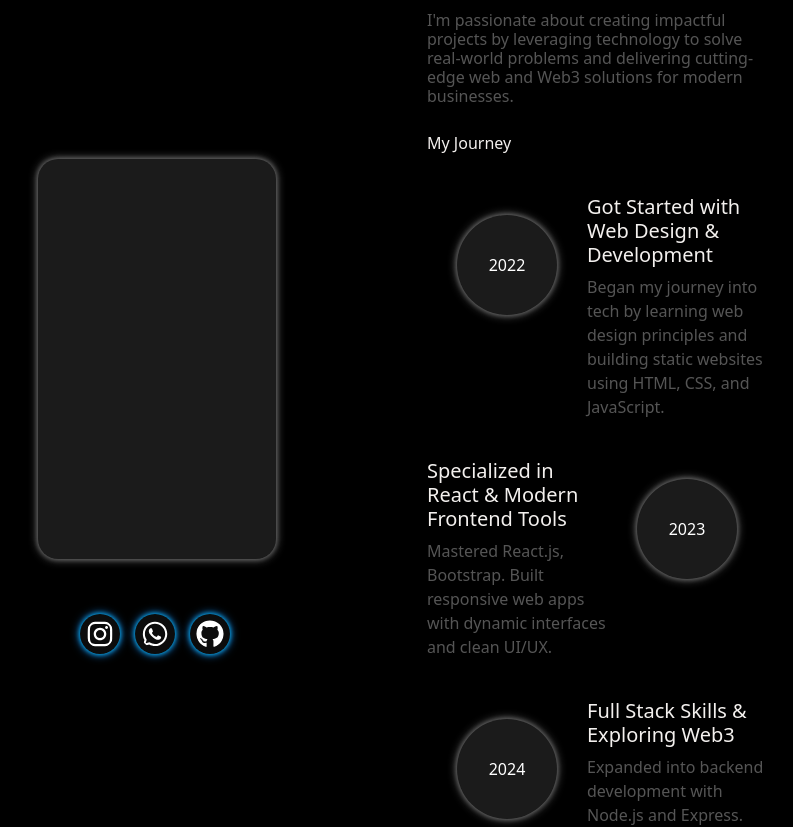
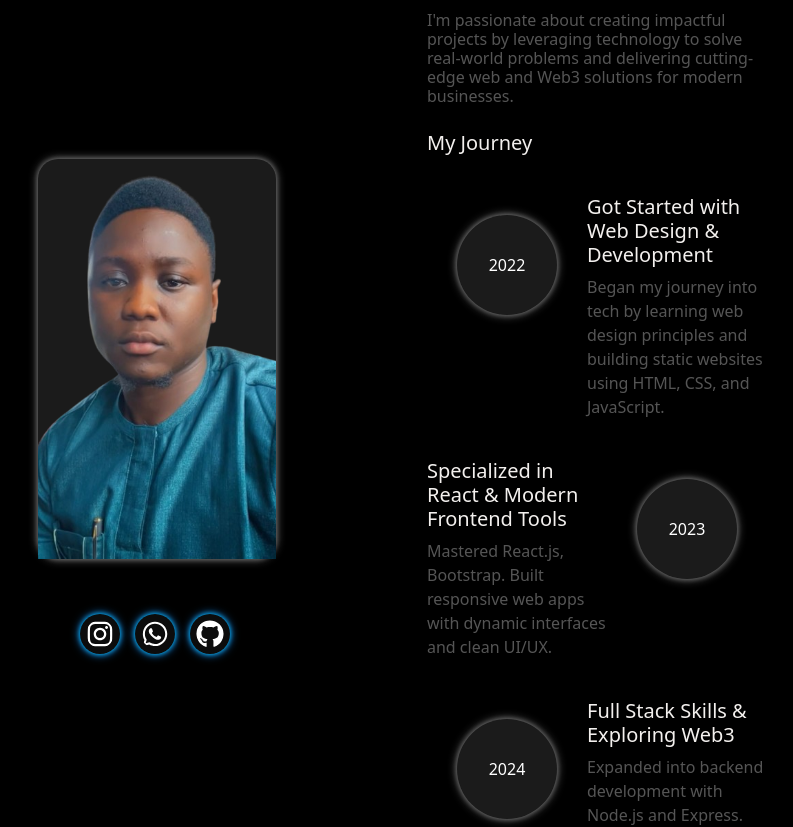
Before and after one commit to BeLaughter/Benson, a React (Vite) app: page / in a window 1280 px wide. Shown: the part 1105-1932 px from the top of the page, without its empty margins (263-1056 px from the left). Built offline with nearby package versions, Linux system fonts and the light colour scheme.

Commit message:
new changes

```diff
--- a/src/Components/Aboutme.css
+++ b/src/Components/Aboutme.css
@@ -2,11 +2,17 @@
 @media (max-width: 769px) {
   .about-img {
     width: 100%;
-    height: 400px;
+    height: 450px;
+    object-fit: contain;
     border-radius: 20px;
     background-color: #1b1b1b;
     box-shadow: 0 0 5px #666666, 0 0 10px #777777;
     margin-bottom: 50px;
+  }
+  .img {
+    width: 100%;
+    height: 450px;
+    object-fit: cover;
   }
   .flex-a {
     margin-bottom: 30px;
@@ -36,10 +42,16 @@
   .about-img {
     width: 70%;
     height: 400px;
+    object-fit: contain;
     border-radius: 20px;
     background-color: #1b1b1b;
     box-shadow: 0 0 5px #666666, 0 0 10px #777777;
     margin-bottom: 50px;
+  }
+  .img {
+    width: 100%;
+    height: 400px;
+    object-fit: cover;
   }
 }
 
--- a/src/Components/Aboutme.jsx
+++ b/src/Components/Aboutme.jsx
@@ -2,6 +2,7 @@ import React from "react";
 import "./Aboutme.css";
 import { FaInstagram, FaWhatsapp } from "react-icons/fa";
 import { FaGithub } from "react-icons/fa6";
+import mypic2 from "../assets/mypic2.png";
 const Aboutme = () => {
   return (
     <div className="pad">
@@ -11,7 +12,9 @@ const Aboutme = () => {
       </p>
       <div className="flex-container mt-5">
         <div className="flex-a">
-          <div className="about-img"></div>
+          <div className="about-img">
+            <img src={mypic2} alt="Image 3" className="img"></img>
+          </div>
           <div className="about-icon">
             <a href="http://Instagram.com/that.laughter" target="blank">
               <FaInstagram className="iconsz" />
@@ -40,7 +43,7 @@ const Aboutme = () => {
             technology to solve real-world problems and delivering cutting-edge
             web and Web3 solutions for modern businesses.
           </h6>
-          <p className="mt-4">My Journey</p>
+          <h5 className="mt-4">My Journey</h5>
           <div className="flex">
             <div>
               <span className="circle">2022</span>
--- a/src/Components/Contactme.jsx
+++ b/src/Components/Contactme.jsx
@@ -1,7 +1,7 @@
-import { FaPhone } from "react-icons/fa";
 import { FaInstagram, FaWhatsapp } from "react-icons/fa";
 import { IoIosMail } from "react-icons/io";
 import { FaGithub, FaLocationDot } from "react-icons/fa6";
+import { IoCall } from "react-icons/io5";
 import "./Contactme.css";
 function Contactme() {
   return (
@@ -28,7 +28,7 @@ function Contactme() {
               </p>
             </li>
             <li className="flex">
-              <FaPhone className="iconsz me-4" />
+              <IoCall className="iconsz me-4" />
               <p className="grey">
                 Hotline<br></br>
                 08069374133, 08053100515
```
Also changed, not shown: src/assets/mypic2.png (added).
